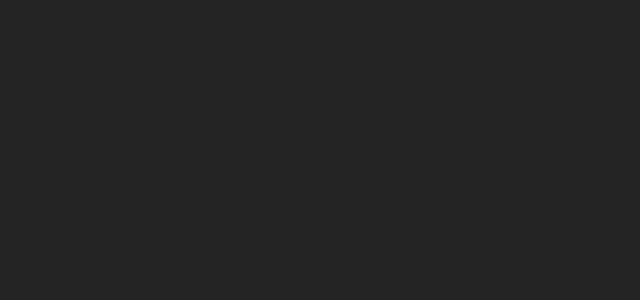
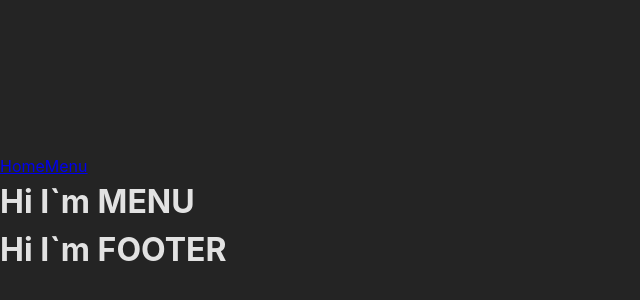
Before and after one commit to Rostyslav-Coder/restaurant-page, a React (Vite) app: page /menu in a window 1280 px wide. Shown: the part 186-486 px from the top of the page, without its empty margins (0-640 px from the left). Built offline with nearby package versions, Linux system fonts and the light colour scheme.

Commit message:
project updated

```diff
--- a/src/components/App.jsx
+++ b/src/components/App.jsx
@@ -1,8 +1,27 @@
 // ========== APP COMPONENT MODULE ========== //
 
+import { useRoutes } from 'react-router-dom';
+import { ParallaxProvider } from 'react-scroll-parallax';
+import Header from './Header';
+import Home from './Home';
+import Menu from './Menu';
+import Footer from './Footer';
+
+
 const App = () => {
+	const routes = useRoutes([
+		{ path: '/', element: <Home /> },
+		{ path: '/menu', element: <Menu /> },
+	]);
+
 	return (
-		<div></div>
+		<ParallaxProvider>
+			<div className="aplication">
+				<Header />
+				{routes}
+				<Footer />
+			</div>
+		</ParallaxProvider>
 	);
 };
 
--- /dev/null
+++ b/src/components/Footer.jsx
@@ -0,0 +1,7 @@
+// ========== FOOTER COMPONENT MODULE ========== //
+
+const Footer = () => {
+	return <div><h1>Hi I`m FOOTER</h1></div>
+};
+
+export default Footer;
--- /dev/null
+++ b/src/components/Header.jsx
@@ -0,0 +1,14 @@
+// ========== HEADER COMPONENT MODULE ========== //
+
+import { Link } from 'react-router-dom';
+
+const Header = () => {
+	return <header>
+		<nav>
+			<Link to='/'>Home</Link>
+			<Link to='/menu'>Menu</Link>
+		</nav>
+	</header>
+};
+
+export default Header;
--- /dev/null
+++ b/src/components/Home.jsx
@@ -0,0 +1,7 @@
+// ========== HOME COMPONENT MODULE ========== //
+
+const Home = () => {
+	return <div><h1>Hi I`m HOME</h1></div>
+};
+
+export default Home;
--- /dev/null
+++ b/src/components/Menu.jsx
@@ -0,0 +1,7 @@
+// ========== MENU COMPONENT MODULE ========== //
+
+const Menu = () => {
+	return <div><h1>Hi I`m MENU</h1></div>
+};
+
+export default Menu;
--- a/src/main.jsx
+++ b/src/main.jsx
@@ -1,10 +1,15 @@
+// ==========  COMPONENT MODULE ========== //
+
 import React from 'react';
 import ReactDOM from 'react-dom/client';
+import { BrowserRouter as Router } from 'react-router-dom';
 import App from './components/App';
 import './main.css';
 
 ReactDOM.createRoot(document.getElementById('root')).render(
 	<React.StrictMode>
-		<App />
+		<Router>
+			<App />
+		</Router>
 	</React.StrictMode>,
 );
```
